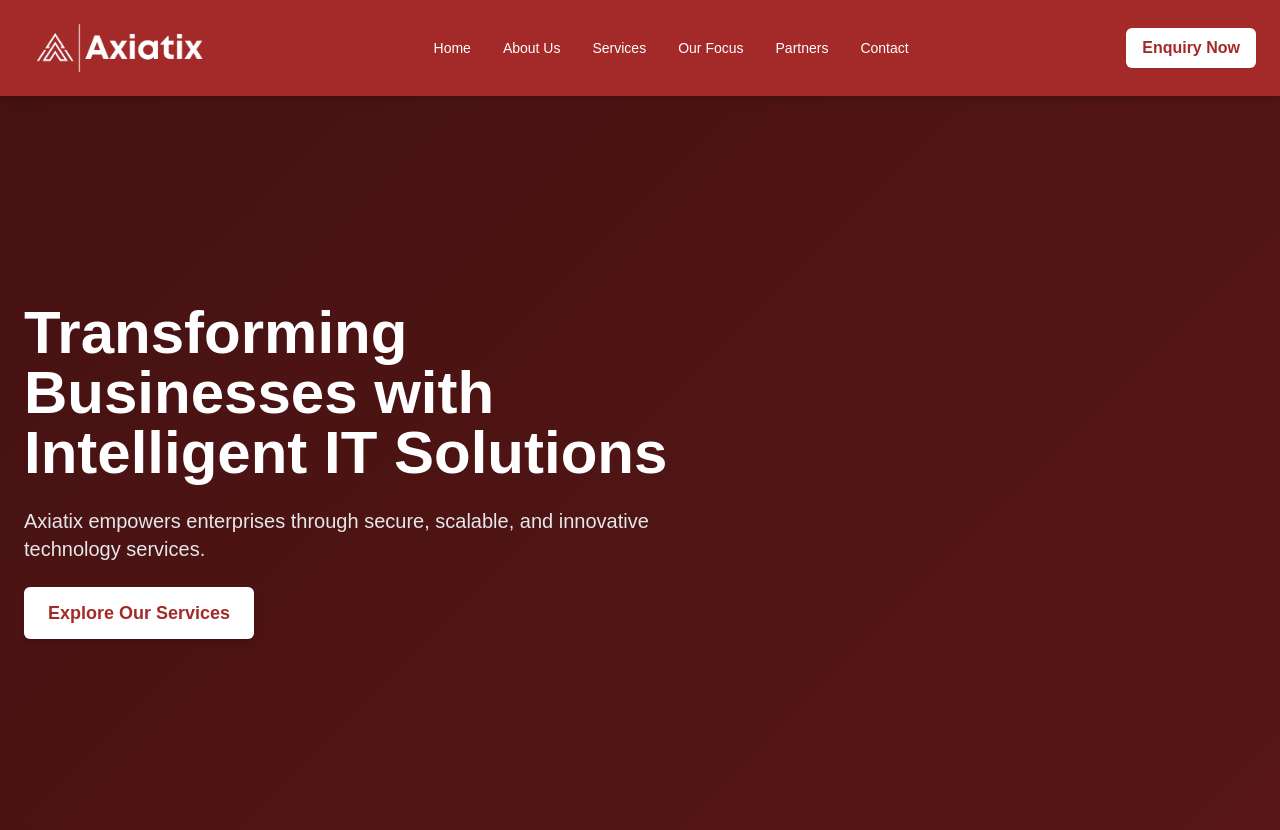
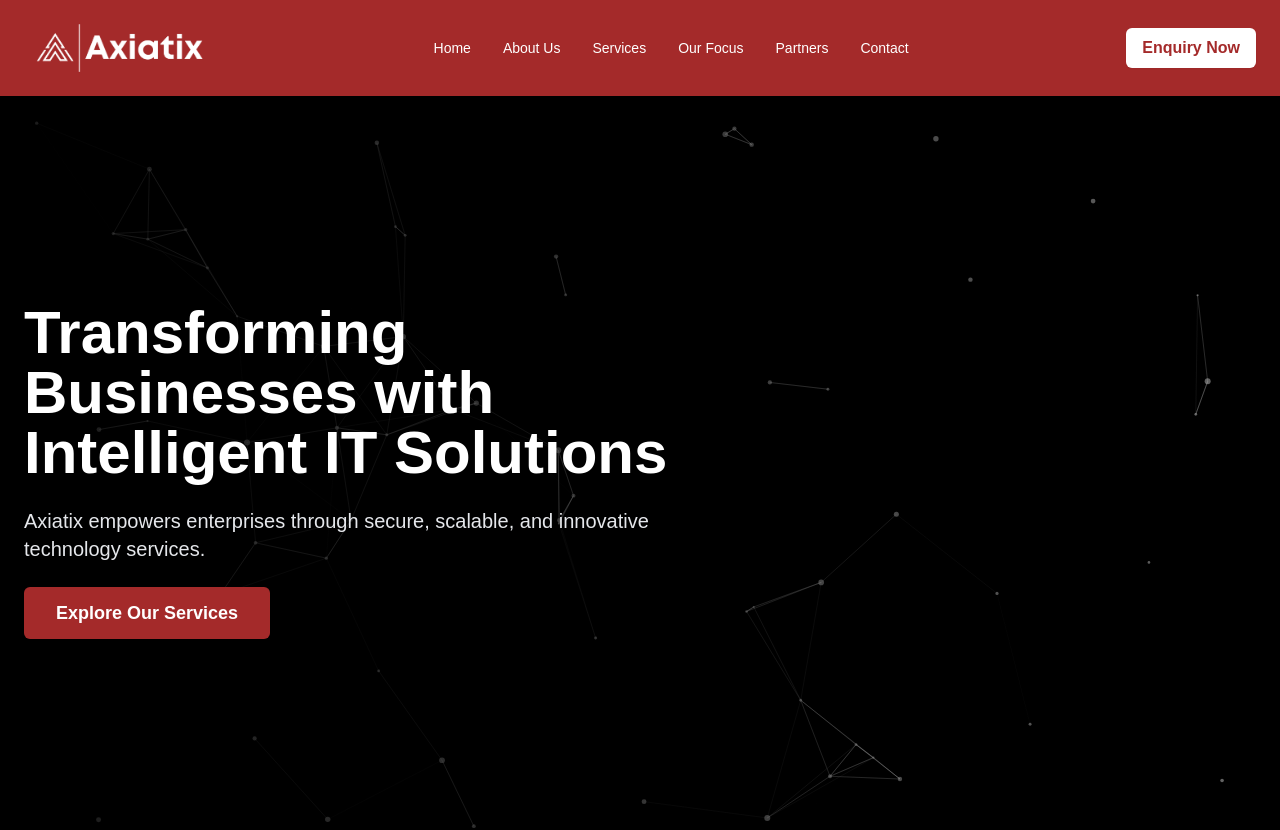
Before and after one commit to Adith1207/Axiatix_Website, a Next.js app: page / in a window 1280 px wide. Shown: the top 830 px of the page. Built offline with nearby package versions, Linux system fonts and the light colour scheme.

Commit message:
tried adding a networking backround

```diff
--- /dev/null
+++ b/app/components/ParticlesBackground.tsx
@@ -0,0 +1,59 @@
+"use client";
+
+import { useCallback } from "react";
+import Particles from "react-tsparticles";
+import { loadSlim } from "tsparticles-slim";
+
+export default function ParticlesBackground() {
+  const particlesInit = useCallback(async (engine: any) => {
+    await loadSlim(engine); // FIXED: use loadSlim instead of loadFull
+  }, []);
+
+  return (
+    <Particles
+      id="tsparticles"
+      init={particlesInit}
+      className="absolute inset-0"
+      options={{
+        fullScreen: false,
+        background: {
+          color: "transparent",
+        },
+        fpsLimit: 60,
+        particles: {
+          number: {
+            value: 70,
+            density: { enable: true, area: 1000 },
+          },
+          color: { value: "#ffffff" },
+          links: {
+            enable: true,
+            distance: 140,
+            color: "#ffffff",
+            opacity: 0.3,
+            width: 1,
+          },
+          move: {
+            enable: true,
+            speed: 1,
+            outModes: {
+              default: "bounce",
+            },
+          },
+          opacity: { value: 0.5 },
+          size: { value: { min: 1, max: 3 } },
+        },
+        interactivity: {
+          events: {
+            onHover: { enable: true, mode: "repulse" },
+            resize: true,
+          },
+          modes: {
+            repulse: { distance: 120, duration: 0.4 },
+          },
+        },
+        detectRetina: true,
+      }}
+    />
+  );
+}
--- a/app/components/hero.tsx
+++ b/app/components/hero.tsx
@@ -1,20 +1,22 @@
 "use client";
+
+import ParticlesBackground from "./ParticlesBackground";
 
 export default function Hero() {
   return (
-    <section className="relative w-full h-[600px] md:h-[750px] overflow-hidden">
-      {/* Animated Background */}
-      <div className="absolute inset-0 animated-bg"></div>
+    <section className="relative w-full h-[600px] md:h-[750px] overflow-hidden bg-black">
+      {/* Animated Particle Background */}
+      <ParticlesBackground />
 
-      {/* Overlay for depth */}
-      <div className="absolute inset-0 bg-black/40"></div>
+      {/* Dark Overlay for Contrast */}
+      <div className="absolute inset-0 bg-gradient-to-r from-black/80 via-black/60 to-black/20"></div>
 
       {/* Content */}
       <div className="relative z-10 max-w-7xl mx-auto px-6 h-full flex flex-col justify-center">
         <div className="max-w-2xl space-y-6">
           <h1 className="text-4xl md:text-6xl font-bold leading-tight text-white">
-            Transforming Businesses with
-            <br /> Intelligent IT Solutions
+            Transforming Businesses with <br />
+            Intelligent IT Solutions
           </h1>
 
           <p className="text-lg md:text-xl text-gray-200">
@@ -22,7 +24,7 @@ export default function Hero() {
             innovative technology services.
           </p>
 
-          <button className="bg-white text-primary px-6 py-3 rounded-md text-lg font-semibold shadow-md hover:bg-light transition">
+          <button className="bg-primary text-white px-8 py-3 text-lg rounded-md font-semibold shadow-md hover:bg-[#8c2525] transition">
             Explore Our Services
           </button>
         </div>
--- a/package.json
+++ b/package.json
@@ -12,7 +12,11 @@
     "lucide-react": "^0.553.0",
     "next": "16.0.3",
     "react": "19.2.0",
-    "react-dom": "19.2.0"
+    "react-dom": "19.2.0",
+    "react-tsparticles": "^2.12.2",
+    "tsparticles": "^3.9.1",
+    "tsparticles-engine": "^2.12.0",
+    "tsparticles-slim": "^2.12.0"
   },
   "devDependencies": {
     "@tailwindcss/postcss": "^4",
```
Also changed, not shown: 1 other file (tests, documents, lock files or other folders).
